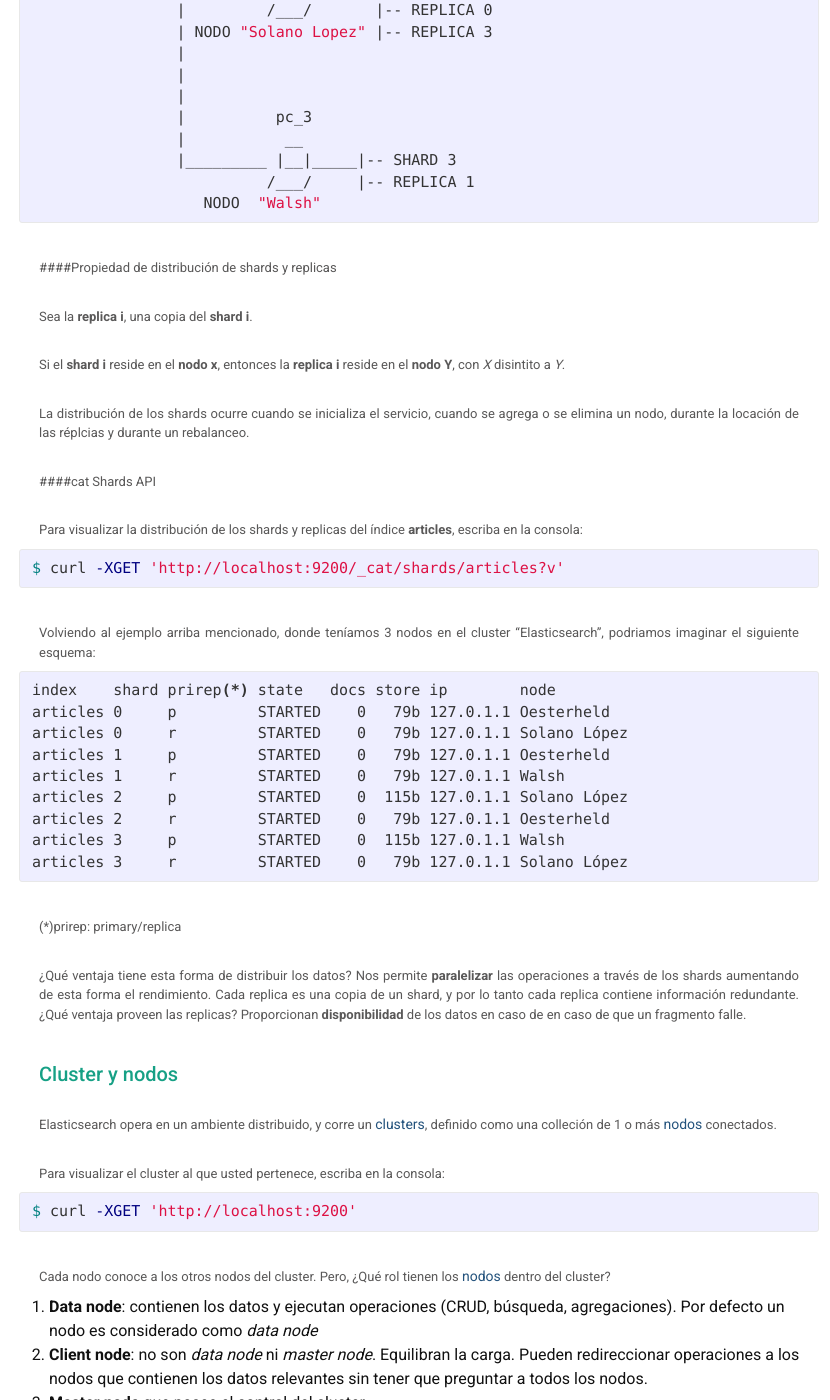
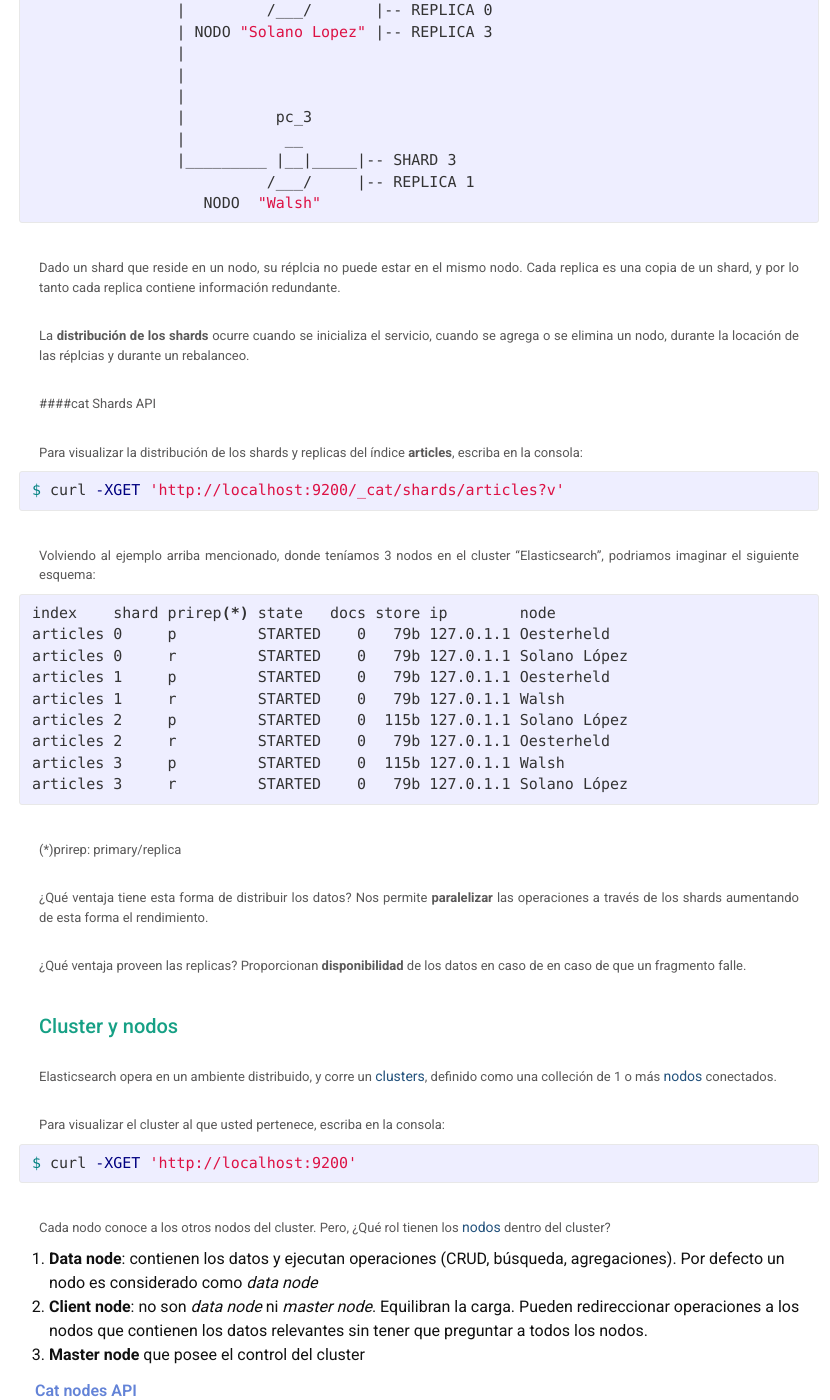
Before and after one commit to Desarrollo-CeSPI/desarrollo-cespi.github.io, a Jekyll site: the page built from _posts/2016-04-22-elasticsearch-module_2.md, in a window 1280 px wide and 1400 px high, scrolled down 3038 px. Shown: the whole window, without its empty margins (221-1051 px from the left). Built offline with Jekyll 4.4.1, drawn with Linux system fonts in a browser that asks for light colours; some of the changed text lies outside the part shown.

Commit message:
fix details

```diff
--- a/_posts/2016-04-22-elasticsearch-module_2.md
+++ b/_posts/2016-04-22-elasticsearch-module_2.md
@@ -125,7 +125,7 @@
 La finalidad de las particiones es que se distribuyan en diferentes nodos, para incrementar
 la eficiencia en la búsqueda y asegurar la escalabilidad.
 
-Si, por ejemplo, nuestro cluster contara con 3 nodos, la distribución de shards y replicas,
+Si, por ejemplo, nuestro cluster contara con 3 nodos, la distribución de shards y replicas
 se podrían realizar de la siguiente forma:
 
 {% highlight bash %}
@@ -154,16 +154,14 @@
 
 {% endhighlight %}
 
-####Propiedad de distribución de shards y replicas
 
-Sea la **replica i**, una copia del **shard i**.
+Dado un shard que reside en un nodo, su réplcia no puede estar en el mismo nodo.
+Cada replica es una copia de un shard, y por lo tanto cada replica contiene información
+redundante.
 
-Si el **shard i** reside en el **nodo x**, entonces la **replica i** reside en el **nodo Y**,
-con *X* disintito a *Y*.
+La **distribución de los shards** ocurre cuando se inicializa el servicio, cuando se agrega o
+se elimina un nodo, durante la locación de las réplcias y durante un rebalanceo.
 
-
-La distribución de los shards ocurre cuando se inicializa el servicio, cuando se agrega o
-se elimina un nodo, durante la locación de las réplcias y durante un rebalanceo.
 
 ####cat Shards API
 
@@ -194,8 +192,7 @@
 
 ¿Qué ventaja tiene esta forma de distribuir los datos? Nos permite **paralelizar**
 las operaciones a través de los shards aumentando de esta forma el rendimiento.
-Cada replica es una copia de un shard, y por lo tanto cada replica contiene información
-redundante.
+
 ¿Qué ventaja proveen las replicas? Proporcionan **disponibilidad** de los datos en caso
 de en caso de que un fragmento falle.
 
```
Also changed, not shown: other parts of _posts/2016-04-22-elasticsearch-module_2.md (+5 -5 lines).
